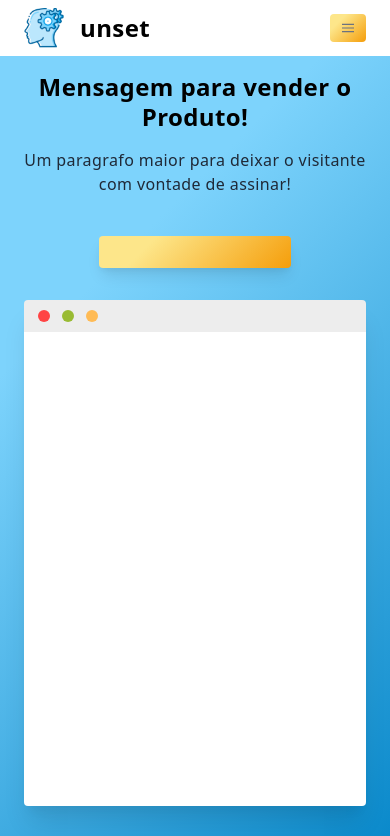
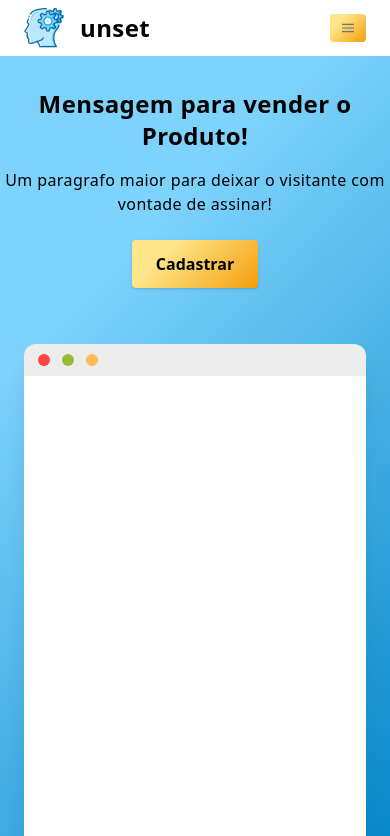
Before and after one commit to gugazimmermann/pocz-projects-website, a React (Create React App) app: page / in a window 390 px wide. Shown: the top 836 px of the page. Built offline with nearby package versions, Linux system fonts and the light colour scheme; no server answers.

Commit message:
refactor hero, loading and pricing

```diff
--- a/src/components/hero/Hero.tsx
+++ b/src/components/hero/Hero.tsx
@@ -1,36 +1,26 @@
 import { ReactElement } from 'react';
 import LANG from '../../lang/pt-BR';
+import RegisterButton from '../shared/RegisterButton';
 import styles from './Hero.module.css';
 
-export function Hero(): ReactElement {
-  const appSite = process.env.REACT_APP_PROJECT_APP_URL;
-
+// TODO: CREATE CARROUCEL
+export default function Hero(): ReactElement {
   return (
-    <div className="gradient w-full h-screen">
+    <div className="gradient w-full pb-8">
       <div className="container mx-auto">
-        <div className="text-center px-3 lg:px-0">
-          <h1 className="my-4 text-2xl md:text-3xl lg:text-5xl font-black leading-tight">
+        <div className="text-center py-8">
+          <h1 className="text-2xl md:text-3xl lg:text-5xl font-extrabold">
             {LANG.HERO.title}
           </h1>
-          <p className="leading-normal text-gray-800 text-base md:text-xl lg:text-2xl mb-8">
+          <p className="mt-4 md:text-xl lg:text-2xl">
             {LANG.HERO.subtitle}
           </p>
-
-          <button
-            type="button"
-            className="gradient2 mx-auto lg:mx-0 hover:underline text-gray-800 font-extrabold rounded my-2 md:my-6 py-4 px-8 shadow-lg w-48"
-            onClick={() => window.location.assign(`${appSite}/registar`)}
-          >
-            {LANG.HERO.button}
-          </button>
+          <RegisterButton className="my-6" />
         </div>
-
-        <div className="flex items-center w-full mx-auto content-end">
-          <div className={`${styles.browsermockup} flex flex-1 m-6 md:px-0 md:m-12 bg-white w-1/2 rounded shadow-xl`} />
+        <div className="flex items-center lg:mx-16">
+          <div className={`${styles.browsermockup} flex-1 mx-6 bg-white rounded-xl shadow-xl`} />
         </div>
       </div>
     </div>
   );
 }
-
-export default Hero;
--- a/src/components/loading/Loading.tsx
+++ b/src/components/loading/Loading.tsx
@@ -1,12 +1,11 @@
 import { ReactElement } from 'react';
+import LANG from '../../lang/pt-BR';
 
-export function Loading(): ReactElement {
+export default function Loading(): ReactElement {
   return (
     <div className="flex flex-col justify-center items-center mt-4">
-      <div className="mb-4 text-primary-500 font-bold">Carregando...</div>
+      <div className="mb-4 text-primary-500 font-bold">{`${LANG.LOADING}...`}</div>
       <div className="animate-spin rounded-full h-32 w-32 border-b-2 border-primary-500" />
     </div>
   );
 }
-
-export default Loading;
--- a/src/components/pricing/Pricing.tsx
+++ b/src/components/pricing/Pricing.tsx
@@ -1,48 +1,18 @@
 import { ReactElement } from 'react';
-import PricingItem from '../pricing-item/PricingItem';
+import LANG from '../../lang/pt-BR';
+import Title from '../shared/Title';
+import PricingItem from './PricingItem';
+import PricingList from './pricingList';
 
-export function Pricing(): ReactElement {
-  const appSite = process.env.REACT_APP_PROJECT_APP_URL;
-
+export default function Pricing(): ReactElement {
   return (
-    <section className="bg-gray-100 py-8">
-      <div className="container mx-auto px-2 pt-4 pb-12 text-gray-800">
-        <h2 className="w-full my-2 text-5xl font-black leading-tight text-center text-gray-800">
-          Planos
-        </h2>
-        <div className="w-full mb-4">
-          <div className="h-1 mx-auto gradient w-64 opacity-25 my-0 py-0 rounded-t" />
-        </div>
-
-        <div className="flex flex-col sm:flex-row justify-center pt-12 my-12 sm:my-4">
-          <PricingItem
-            title="Gratuito"
-            functionalities={['Thing', 'Thing', 'Thing']}
-            price={0}
-            priceText="teste por 7 dias"
-            link={`${appSite}/registar/gratuito`}
-            active={false}
-          />
-          <PricingItem
-            title="Básico"
-            functionalities={['Thing', 'Thing', 'Thing']}
-            price={25}
-            priceText="/ por usuário"
-            link={`${appSite}/registar/basico`}
-            active
-          />
-          <PricingItem
-            title="Profissional"
-            functionalities={['Thing', 'Thing', 'Thing']}
-            price={99}
-            priceText="usuários ilimitados"
-            link={`${appSite}/registar/profissional`}
-            active={false}
-          />
+    <section className="w-full border-b bg-neutral-100">
+      <div className="container mx-auto">
+        <Title title={LANG.PRICING.title} />
+        <div className="flex flex-col sm:flex-row justify-center md:my-8">
+          {PricingList.map((item, index) => PricingItem(item, index))}
         </div>
       </div>
     </section>
   );
 }
-
-export default Pricing;
```
